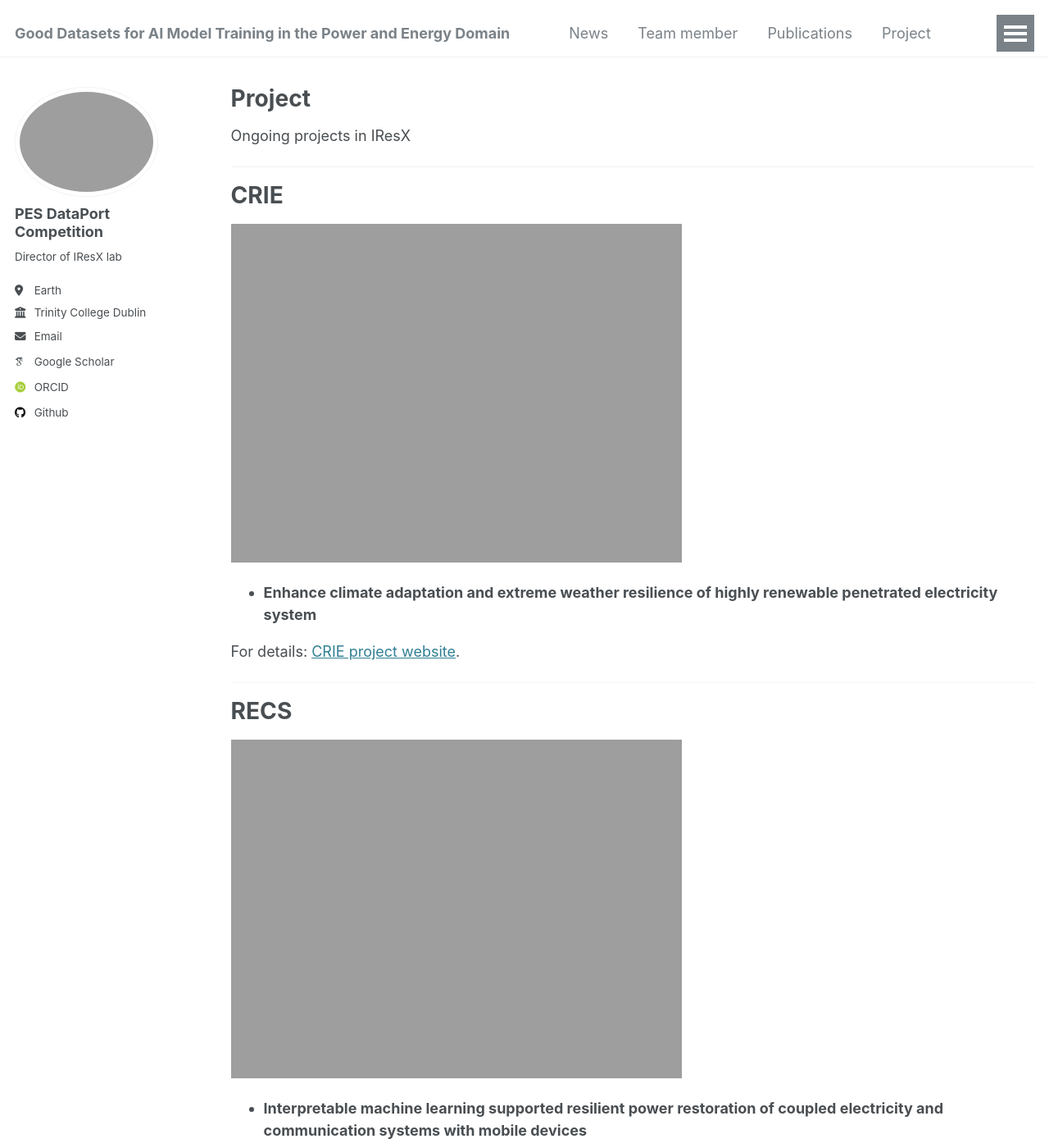
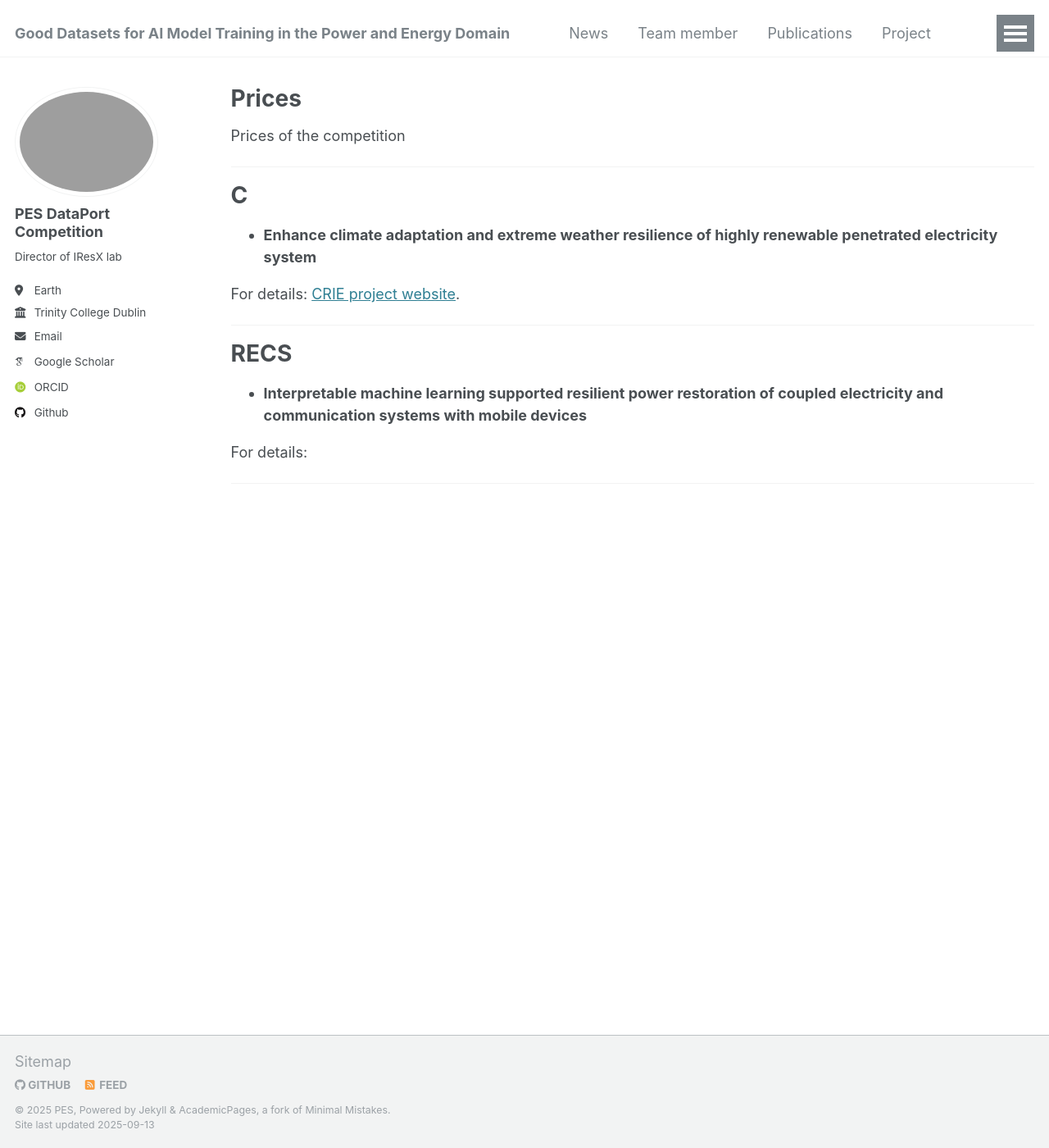
Before and after one commit to dpPEScomp/pesdpcompetition.github.io, a Jekyll site: the page built from _pages/Project.md, in a window 1280 px wide and 1400 px high. Shown: the whole window at 82% size. Built offline with Jekyll 4.4.1, drawn with Linux system fonts in a browser that asks for light colours; some web fonts are replaced.

Commit message:
Update Project.md

```diff
--- a/_pages/Project.md
+++ b/_pages/Project.md
@@ -1,32 +1,30 @@
 ---
 layout: archive
-title: "Project"
-permalink: /projects/
+title: "Prices"
+permalink: /prices/
 author_profile: true
 ---
-Ongoing projects in IResX
+Prices of the competition
 
 ---
 
-# CRIE
-<img src="https://JinZhaoTCD.github.io/images/CRIE.jpg" width="550" height="350">
+# C
 
 * **Enhance climate adaptation and extreme weather resilience of highly renewable penetrated electricity system**
 
 For details:
-[CRIE project website](https://sites.google.com/tcd.ie/crie/home).
+[CRIE project website]().
 
 
 
 ---
 
 # RECS
-<img src="https://JinZhaoTCD.github.io/images/ECS.jpg" width="550" height="450">
 
 * **Interpretable machine learning supported resilient power restoration of coupled electricity and communication systems  with mobile devices**
 
 For details:
-[ECS project website](https://scholar.google.com/xxxxxxxx).
+
 
 
 ---
```
